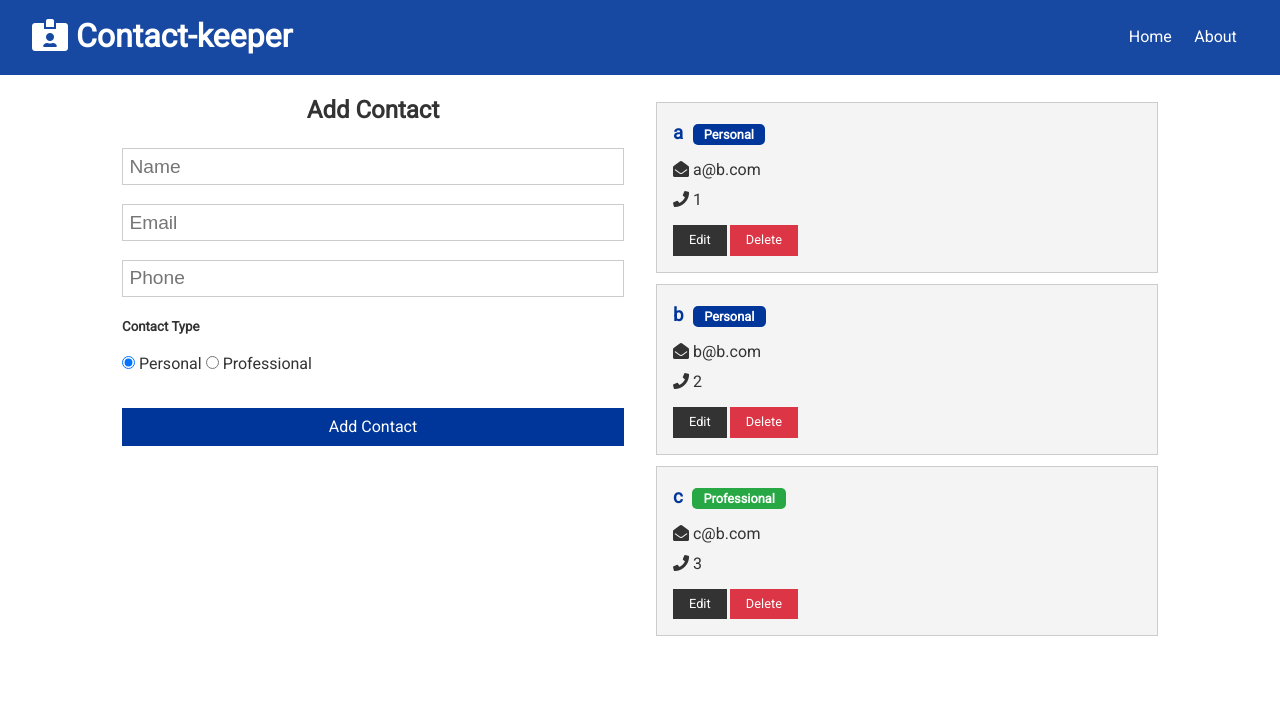
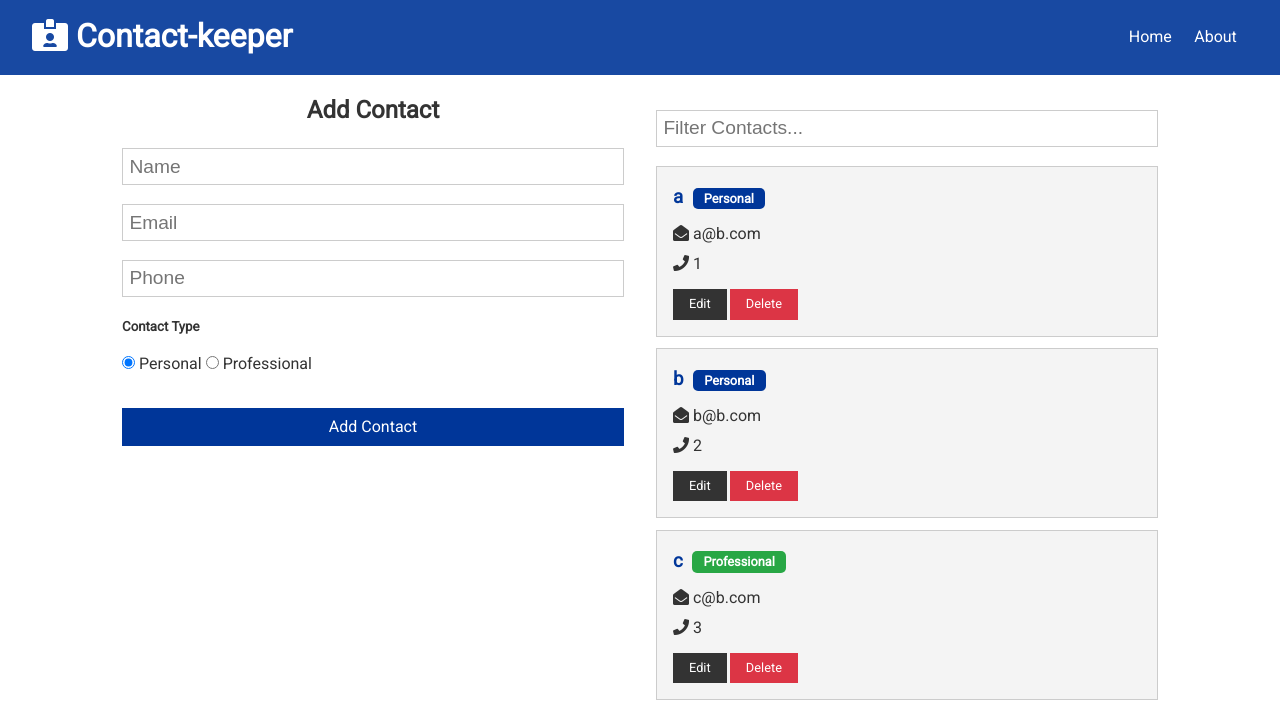
Before and after one commit to Tanmay000009/contacts, a React (Create React App) app in the folder client/: page / in a window 1280 px wide. Shown: the top 722 px of the page. Built offline with nearby package versions, Linux system fonts and the light colour scheme.

Commit message:
feat: contact filter setup

```diff
--- a/client/src/components/contacts/ContactFilter.js
+++ b/client/src/components/contacts/ContactFilter.js
@@ -1,17 +1,25 @@
-import React, { useContext, useRef } from 'react';
+import React, { useContext, useRef, useEffect } from 'react';
 import ContactContext from '../../context/contact/contactContext';
 
 const ContactFilter = () => {
 
     const contactContext = useContext(ContactContext);
 
+    const {filterContacts, clearFilter,filtered} = contactContext;
+
     const text = useRef('');
+
+    useEffect( () => {
+        if(filtered == null) {
+            text.current.value = '';
+        }
+    })
 
     const onChange = e => {
        if (text.current.value !== '') {
-           contactContext.filterContacts(e.target.value);
+           filterContacts(e.target.value);
        } else {
-           contactContext.clearFilter();
+           clearFilter();
        }
     }
 
--- a/client/src/components/pages/Home.js
+++ b/client/src/components/pages/Home.js
@@ -1,6 +1,7 @@
 import React from "react";
 import Contacts from "../contacts/Contacts";
 import ContactForm from "../contacts/ContactForm";
+import ContactFilter from "../contacts/ContactFilter";
 
 const Home = () => {
   return (
@@ -9,6 +10,7 @@ const Home = () => {
         <ContactForm />
       </div>
       <div>
+        <ContactFilter />
         <Contacts />
       </div>
     </div>
```
